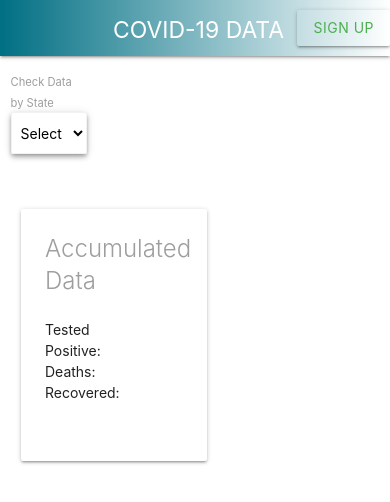
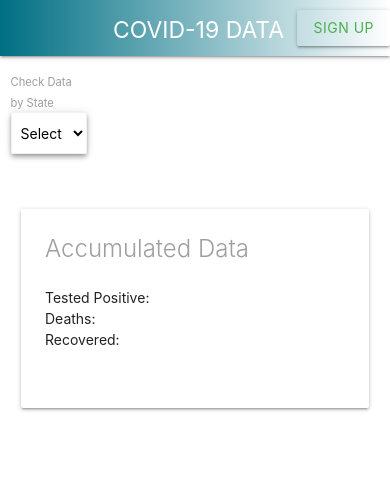
Before and after one commit to Walker-Walker/Covid-19-Data-, a website: page public/index.html in a window 390 px wide. Drawn offline with nearby package versions, Linux system fonts and the light colour scheme.

Commit message:
mobile responsiveness tweaked columns

```diff
--- a/public/index.html
+++ b/public/index.html
@@ -120,7 +120,7 @@
       </div>
     </div>
     <div class="section row" id="data">
-      <div class="section col s7">
+      <div class="section col s12">
         <div class="section col s12" id="current-date-data">
           <div class="card">
             <div class="card-content">
@@ -234,7 +234,7 @@
           </div>
         </div>
       </div> -->
-      <div class="section col s5">
+      <div class="section col s12">
         <!--container for chart-->
         <div id="container"></div>
       </div>
```
Also changed, not shown: public/assets/pictures/screenshot of mobile.JPG (added).
